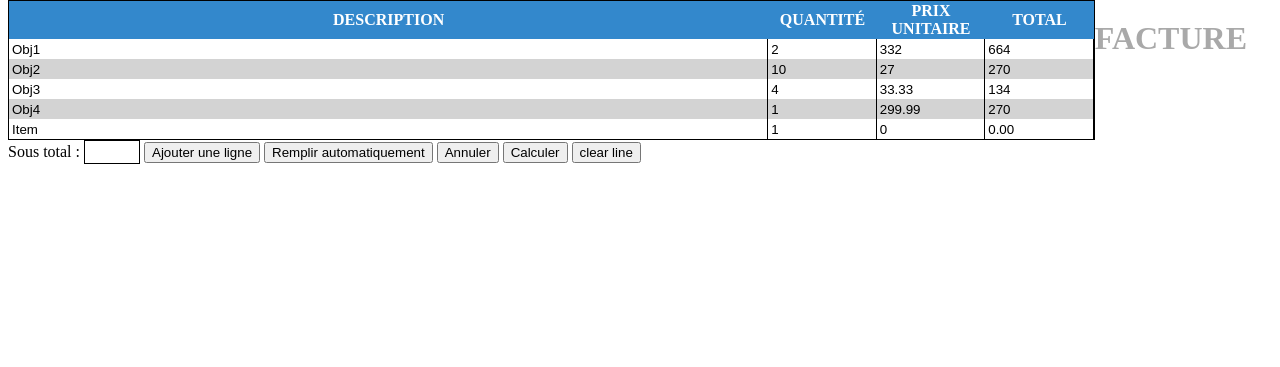
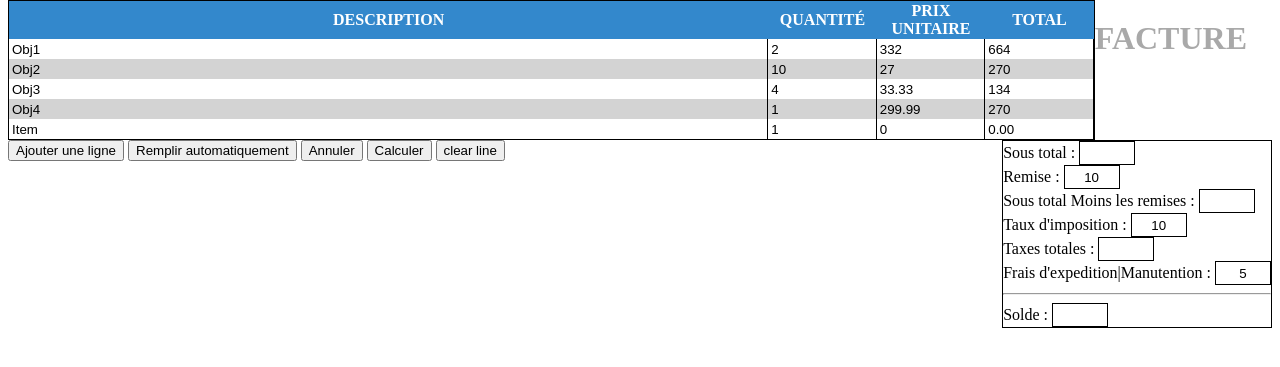
Before and after one commit to quichetueuse/site_entrainement_bts_sio, a PHP site: page /Mission9/FactureV1.html in a window 1280 px wide. Shown: the part 158-525 px from the top of the page. Run offline with PHP 8.4, Linux system fonts and the light colour scheme.

Commit message:
ajout tp9

```diff
--- a/Mission9/FactureV1.html
+++ b/Mission9/FactureV1.html
@@ -61,14 +61,20 @@
   </tr>
 </table>
 
-<label>Sous total : </label> <input id="soustotal_container" type="text" readonly>
-
-
+<div id="div_value">
+<label>Sous total : </label> <input id="soustotal_container" class="value_container" type="text" readonly> <br>
+<label>Remise : </label> <input id="remise_container" type="text" class="value_container" value="10"> <br>
+<label>Sous total Moins les remises : </label> <input id="totalwithremise_container" type="text" class="value_container" readonly> <br>
+<label>Taux d'imposition : </label> <input id="tauximposition_container" type="text" class="value_container" value="10"> <br>
+<label>Taxes totales : </label> <input id="taxetotal_container" type="text" class="value_container" readonly> <br>
+<label>Frais d'expedition|Manutention : </label> <input id="fraisexpedition_container" type="text" class="value_container" value="5"> <br>
+<hr>
+<label>Solde : </label> <input id="solde_container" type="text" class="value_container" readonly> <br>
+</div>
 <button onclick="Add_row()" title="Entrez dans la ligne ci-dessus toutes les informations!">Ajouter une ligne</button>
 <button onclick="remplir()">Remplir automatiquement</button>
 <button onclick="reset()">Annuler</button>
 <button onclick="calculer()">Calculer</button>
 <button id="btnClear" onclick="clear_row()">clear line</button>
-
 </body>
 </html>
--- a/Mission9/Facture_scriptV1.js
+++ b/Mission9/Facture_scriptV1.js
@@ -121,6 +121,34 @@ function calculer()
   {
     soustotal += Number(liste_tt[i].value);
   }
+
+  //set sous total
   console.log(soustotal);
-  document.getElementById("soustotal_container").innerHTML = soustotal;
+  document.getElementById("soustotal_container").value = soustotal;
+
+  //get remise
+  remise_value = Number(document.getElementById("remise_container").value);
+  console.log(`Remise: ${remise_value}`)
+
+  //set sous total moins remise
+  sous_total_moins_remises = soustotal * ((100 - remise_value) /100).toFixed(2);
+  document.getElementById("totalwithremise_container").value = sous_total_moins_remises;
+  console.log(`Sous total moins remise: ${sous_total_moins_remises}`);
+  //get taux d'imposition
+  tauximposition = Number(document.getElementById("tauximposition_container").value);
+  console.log(`Taux d'imposition: ${tauximposition}`)
+
+  //set taxe total
+  taxe_totale = (soustotal * (tauximposition) / 100).toFixed(2);
+  document.getElementById("taxetotal_container").value = taxe_totale;
+  console.log(`taxe total: ${taxe_totale}`)
+
+  //get frais expedition
+  frais_expedition = Number(document.getElementById("fraisexpedition_container").value);
+  console.log(`Frais d'éxpéditions: ${frais_expedition}`)
+
+  // set solde
+  solde_ttc = (Number(sous_total_moins_remises) + Number(taxe_totale) + Number(frais_expedition));
+  document.getElementById("solde_container").value = solde_ttc;
+  console.log(`taxe ttc: ${solde_ttc}`);
 }
--- a/Mission9/Facturestyle.css
+++ b/Mission9/Facturestyle.css
@@ -77,10 +77,24 @@
 }
 
 
-#soustotal_container
+/*#soustotal_container*/
+/*{*/
+/*  text-align: center;*/
+/*  border: 1px solid black;*/
+/*  height: 20px;*/
+/*  width: 50px;*/
+/*}*/
+
+.value_container
 {
   text-align: center;
   border: 1px solid black;
   height: 20px;
   width: 50px;
 }
+
+#div_value
+{
+  border: 1px solid black;
+  float: right;
+}
```
